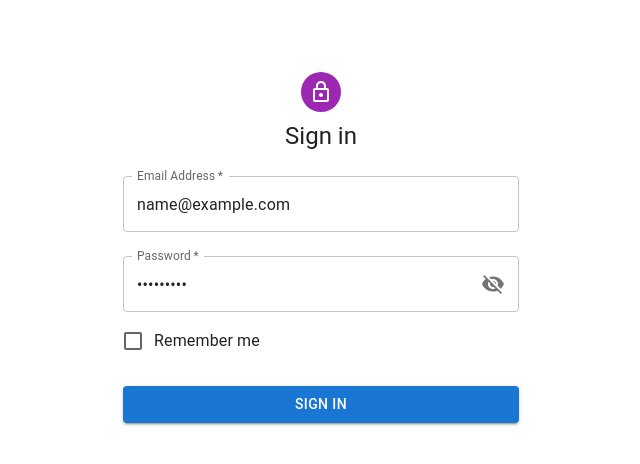
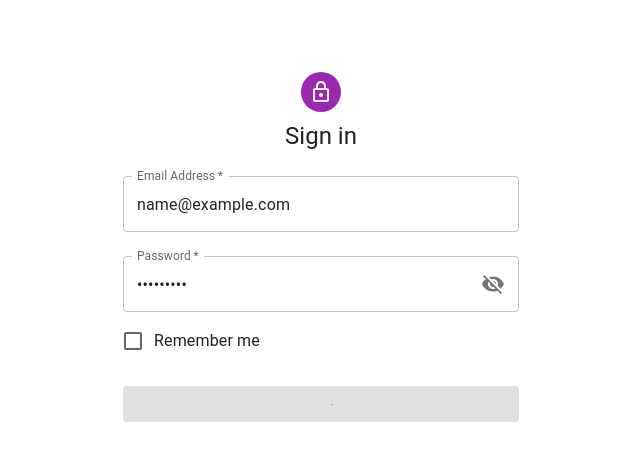
Before and after one commit to Jamil255/Attendance-App, a React (Vite) app: page / in a window 1280 px wide. Both pictures are taken after typing "name@example.com", "Sample123" into the empty fields and a click on the button "SIGN IN". Shown: the top 464 px of the page, without its empty margins (319-959 px from the left). Built offline with nearby package versions, Linux system fonts and the light colour scheme; no server answers.

Commit message:
add loader

```diff
--- a/src/pages/Login/index.jsx
+++ b/src/pages/Login/index.jsx
@@ -14,28 +14,36 @@ import Container from '@mui/material/Container'
 import { createTheme, ThemeProvider } from '@mui/material/styles'
 import { useNavigate } from 'react-router-dom'
 import { signInWithEmailAndPassword } from 'firebase/auth'
-import { InputAdornment } from '@mui/material'
+import { CircularProgress, InputAdornment } from '@mui/material'
 import { Visibility, VisibilityOff } from '@mui/icons-material'
 import 'react-toastify/dist/ReactToastify.css'
 import { ToastContainer } from 'react-toastify'
 import { auth, db } from '../../firebase'
 import ToastAlert from '../../utills/toast'
 import { doc, getDoc } from 'firebase/firestore'
+
 const defaultTheme = createTheme()
+
 const Login = () => {
   const navigate = useNavigate()
   const [showPassword, setPasswordShow] = useState(false)
   const [email, setEmail] = useState('')
   const [password, setPassword] = useState('')
+  const [loading, setLoading] = useState(false) // State to track loading status
+
   const handleClick = () => {
     navigate('/signup')
   }
+
   const handleSubmit = (event) => {
     event.preventDefault()
     if (!email || !password) {
       ToastAlert('Missing input field', 'warning')
       return
     }
+
+    // Set loading to true when submitting
+    setLoading(true)
 
     signInWithEmailAndPassword(auth, email, password)
       .then(async (userCredential) => {
@@ -53,6 +61,10 @@ const Login = () => {
         const errorCode = error.code
         const errorMessage = error.message
         ToastAlert(errorMessage, 'error')
+      })
+      .finally(() => {
+        // Set loading to false when request is complete
+        setLoading(false)
       })
   }
 
@@ -116,14 +128,17 @@ const Login = () => {
               control={<Checkbox value="remember" color="primary" />}
               label="Remember me"
             />
+            {/* Conditionally render loader */}
             <Button
               type="submit"
               fullWidth
               variant="contained"
               sx={{ mt: 3, mb: 2 }}
+              disabled={loading} // Disable button when loading
             >
-              Sign In
+              {loading ? <CircularProgress size={24} /> : 'Sign In'}
             </Button>
+
             <ToastContainer />
           </Box>
         </Box>
@@ -131,4 +146,5 @@ const Login = () => {
     </ThemeProvider>
   )
 }
+
 export default Login
```
